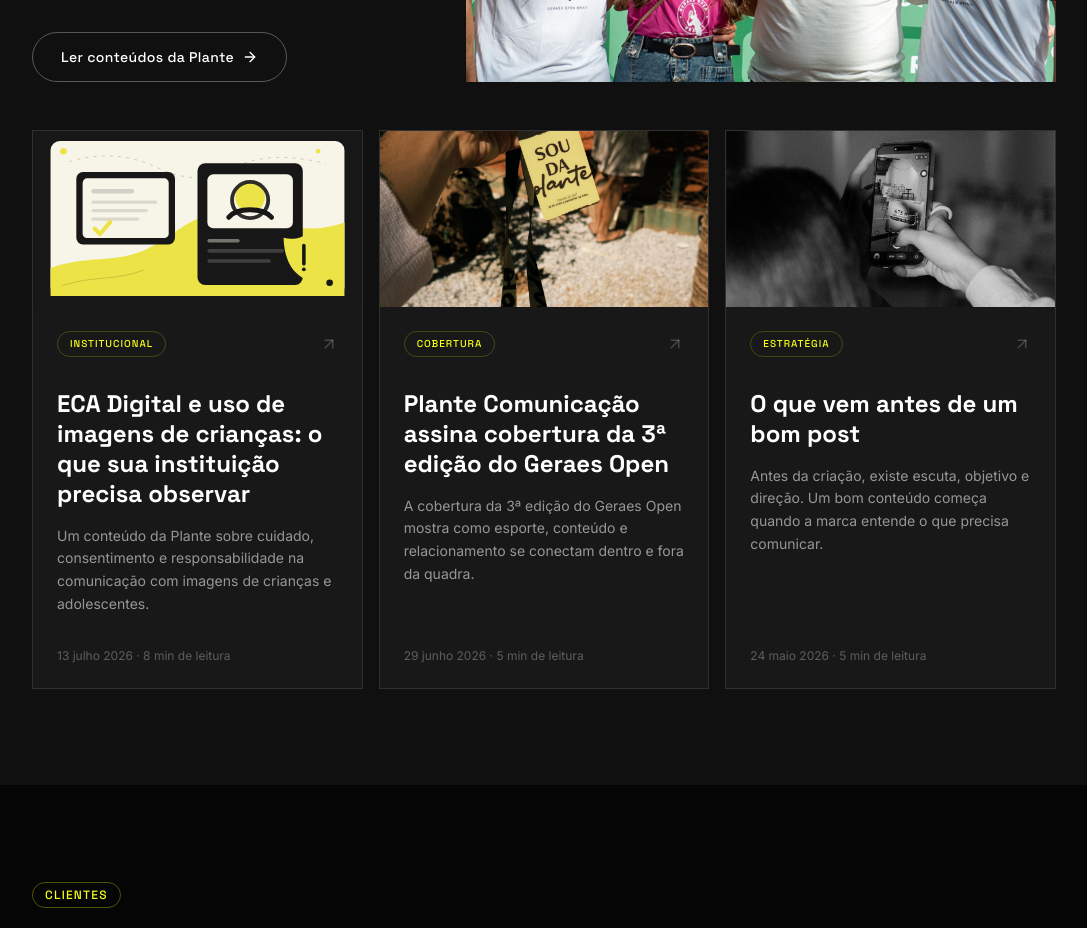
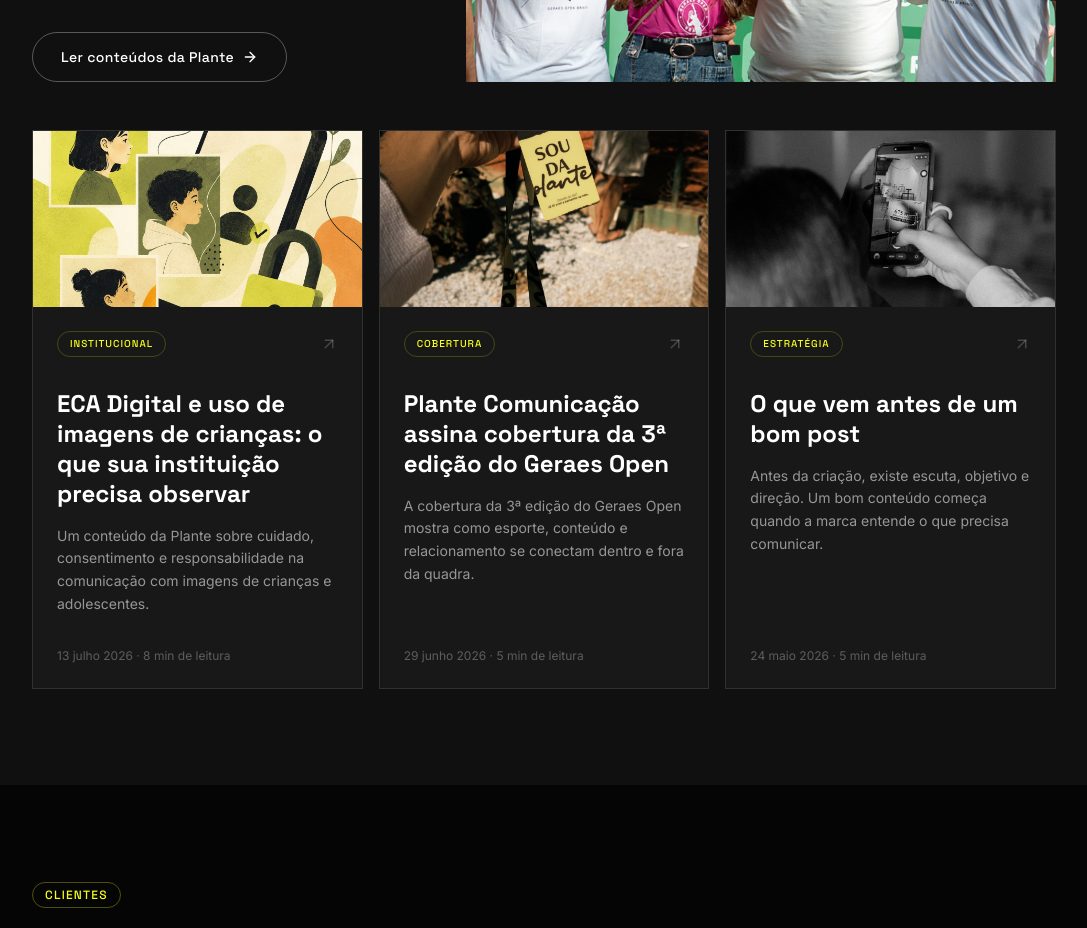
Before and after one commit to eduardomatheusb-ui/site-plante-comunicacao, a React (Vite) app: page / in a window 1280 px wide. Shown: the part 5300-6228 px from the top of the page, without its empty margins (96-1183 px from the left). Built offline with nearby package versions, Linux system fonts and the light colour scheme; no server answers.

Commit message:
Troca capa do artigo ECA Digital

```diff
--- a/src/content/guideEcaDigital.js
+++ b/src/content/guideEcaDigital.js
@@ -23,7 +23,7 @@
       'ECA Digital e fotos de crianças: cuidados para escolas, clínicas e instituições | Plante',
     blogDescription:
       'Entenda como o ECA Digital, o ECA e a LGPD se relacionam com o uso de fotos e vídeos de crianças em redes sociais, eventos e campanhas.',
-    ogImage: '/brand/ideas/eca-digital-cover.svg',
+    ogImage: '/brand/ideas/eca-digital-cover.jpg',
   },
 }
 
--- a/src/content/siteContent.js
+++ b/src/content/siteContent.js
@@ -400,7 +400,7 @@
     category: 'Institucional',
     date: '13 julho 2026',
     readingTime: '8 min',
-    image: '/brand/ideas/eca-digital-cover.svg',
+    image: '/brand/ideas/eca-digital-cover.jpg',
     cardImageClass: 'object-cover object-center',
     summary:
       'Um conteúdo da Plante sobre cuidado, consentimento e responsabilidade na comunicação com imagens de crianças e adolescentes.',
```
Also changed, not shown: public/brand/ideas/eca-digital-cover.jpg (added), public/brand/ideas/eca-digital-cover.svg (deleted).
